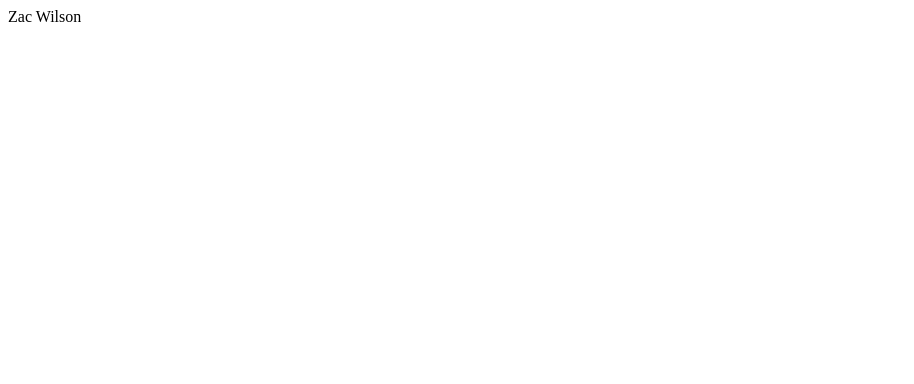
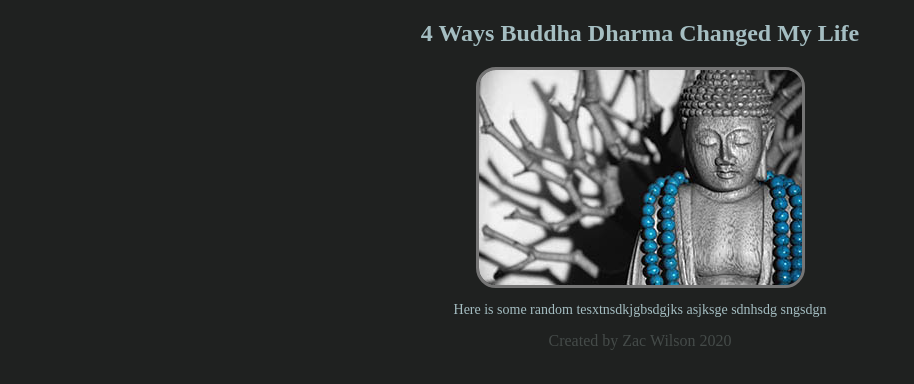
Before and after one commit to ZacWilson87/HTML-something-old, a plain HTML site: page index.html in a window 1280 px wide. Shown: the whole page, without its empty margins (0-914 px from the left). Drawn offline with Linux system fonts and the light colour scheme.

Commit message:
adding image directory & style.css

```diff
--- a/index.html
+++ b/index.html
@@ -1 +1,42 @@
-<p>Zac Wilson</p>
+<!DOCTYPE html>
+<html lang="en">
+<head>
+    <meta charset="UTF-8">
+    <meta name="viewport" content="width=device-width, initial-scale=1.0">
+    <title>4 Ways Dharma Changed My Life</title>
+    <link rel='stylesheet' type="text/css" href="style.css">
+    <style>
+        body {
+            background-color: #1f2120;
+            text-align: center;
+        }
+        h2 {
+            color: #a5bec2
+        }
+        p {
+            font-size: 14px;
+            color: #a5bec2;
+            text-align: center;
+        }
+        img {
+            border-radius: 20px;
+            border: 3px solid #757575;
+            display: block;
+            margin-left: auto;
+            margin-right: auto;
+        }
+        footer {
+            text-align: center;
+            color: #454b49
+        }
+
+    </style>
+</head>
+<body>
+    <h2 style="text-align: center;">4 Ways Buddha Dharma Changed My Life</h2>
+    <img style="text-align: center;" src="./images/wooden-buddha-861x574.jpg" >
+    <p>Here is some random tesxtnsdkjgbsdgjks asjksge sdnhsdg sngsdgn</p>
+
+    <footer>Created by Zac Wilson 2020</footer>
+</body>
+</html>
--- /dev/null
+++ b/style.css
@@ -0,0 +1,3 @@
+background {
+    color: #1f2120;
+}
```
Also changed, not shown: images/wooden-buddha-861x574.jpg (added).
